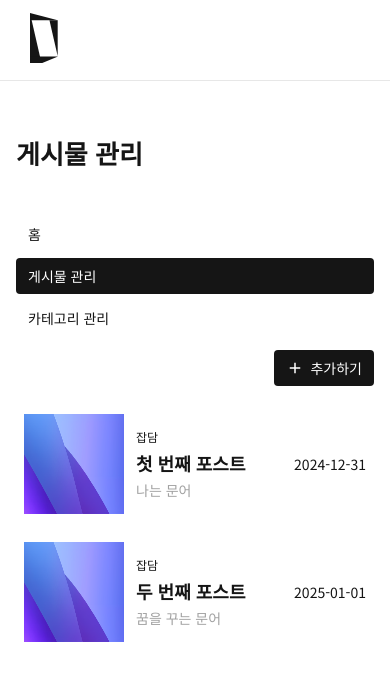
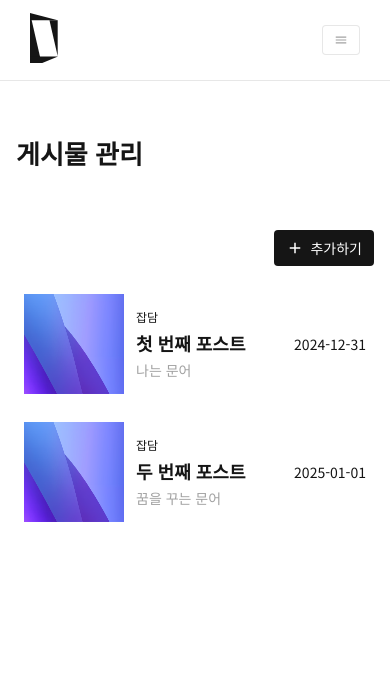
Before and after one commit to dohun0310/d3h1-Blog-Editor, a Next.js app: page /posts in a window 390 px wide. Shown: the top 680 px of the page. Built offline with nearby package versions, Linux system fonts and the light colour scheme.

Commit message:
edit to hide and open Sidebar Menu on mobile screens

```diff
--- a/components/Header/header.module.css
+++ b/components/Header/header.module.css
@@ -35,3 +35,19 @@
 .container svg path {
   fill: var(--text-color);
 }
+
+.container .menu svg {
+  min-width: 0;
+  width: 14px;
+}
+
+.container .menu svg path {
+  fill: var(--text-secondary-color);
+}
+
+@media (min-width: 972px) {
+  .container .menu {
+    display: none;
+    pointer-events: none;
+  }
+}
--- a/components/Header/index.tsx
+++ b/components/Header/index.tsx
@@ -1,7 +1,13 @@
+"use client"
+
 import styles from "./header.module.css";
 import Link from "next/link";
+import Button from "@/components/Button";
+import { useMenuState } from "@/utils/menu";
 
 export default function Header() {
+  const { toggleMenu } = useMenuState();
+
   return (
     <header className={styles.header}>
       <div className={styles.container}>
@@ -13,6 +19,12 @@ export default function Header() {
             <path d="M167.991 260.977L73.6323 300H0V260.977H167.991Z"/>
           </svg>
         </Link>
+        <Button
+          className={styles.menu}
+          icon="menu"
+          variant="linear"
+          onClick={toggleMenu}
+        />
       </div>
     </header>
   )
--- a/components/Sidebar/index.tsx
+++ b/components/Sidebar/index.tsx
@@ -2,7 +2,9 @@
 
 import Link from "next/link";
 import { usePathname } from "next/navigation";
+import { useEffect, useState } from "react";
 import styles from "./sidebar.module.css";
+import { useMenuState } from "@/utils/menu";
 
 const menuItems = [
   { path: "/", label: "홈" },
@@ -12,6 +14,19 @@ const menuItems = [
 
 export default function Sidebar() {
   const pathname = usePathname();
+  const { isMenuVisible, subscribe, hideMenu } = useMenuState();
+  const [visible, setVisible] = useState(isMenuVisible);
+
+  useEffect(() => {
+    const unsubscribe = subscribe(setVisible);
+    return () => unsubscribe();
+  }, [subscribe]);
+
+  useEffect(() => {
+    const handleClickOutside = () => hideMenu();
+    document.addEventListener("click", handleClickOutside);
+    return () => document.removeEventListener("click", handleClickOutside);
+  }, [hideMenu]);
 
   const getTitle = () => {
     const currentItem = menuItems.find(item => item.path === pathname);
@@ -23,7 +38,7 @@ export default function Sidebar() {
       <h1 className={styles.title}>
         {getTitle()}
       </h1>
-      <ul className={styles.menu}>
+      <ul className={`${styles.menu} ${visible ? styles.open : styles.hidden}`}>
         {menuItems.map(item => (
           <li className={styles.item} key={item.path}>
             <Link className={pathname === item.path ? styles.active : styles.label} href={item.path}>
--- a/components/Sidebar/sidebar.module.css
+++ b/components/Sidebar/sidebar.module.css
@@ -48,3 +48,20 @@
   font-size: 14px;
   text-decoration: none;
 }
+
+@media (max-width: 972px) {
+  .open {
+    pointer-events: auto;
+    max-height: 100%;
+    transform: translateY(0);
+    transition: 0.3s;
+  }
+
+  .hidden {
+    pointer-events: none;
+    max-height: 0;
+    opacity: 0;
+    transform: translateY(-100%);
+    transition: 0.3s;
+  }
+}
--- /dev/null
+++ b/utils/menu.ts
@@ -0,0 +1,29 @@
+import { useState } from "react";
+
+let menuState = false;
+let listeners: Function[] = [];
+
+export const useMenuState = () => {
+  const [isMenuVisible, setMenuVisible] = useState(menuState);
+
+  const toggleMenu = () => {
+    menuState = !menuState;
+    setMenuVisible(menuState);
+    listeners.forEach(listener => listener(menuState));
+  };
+
+  const hideMenu = () => {
+    menuState = false;
+    setMenuVisible(menuState);
+    listeners.forEach(listener => listener(menuState));
+  };
+
+  const subscribe = (listener: Function) => {
+    listeners.push(listener);
+    return () => {
+      listeners = listeners.filter(l => l !== listener);
+    };
+  };
+
+  return { isMenuVisible, toggleMenu, subscribe, hideMenu };
+};
```
